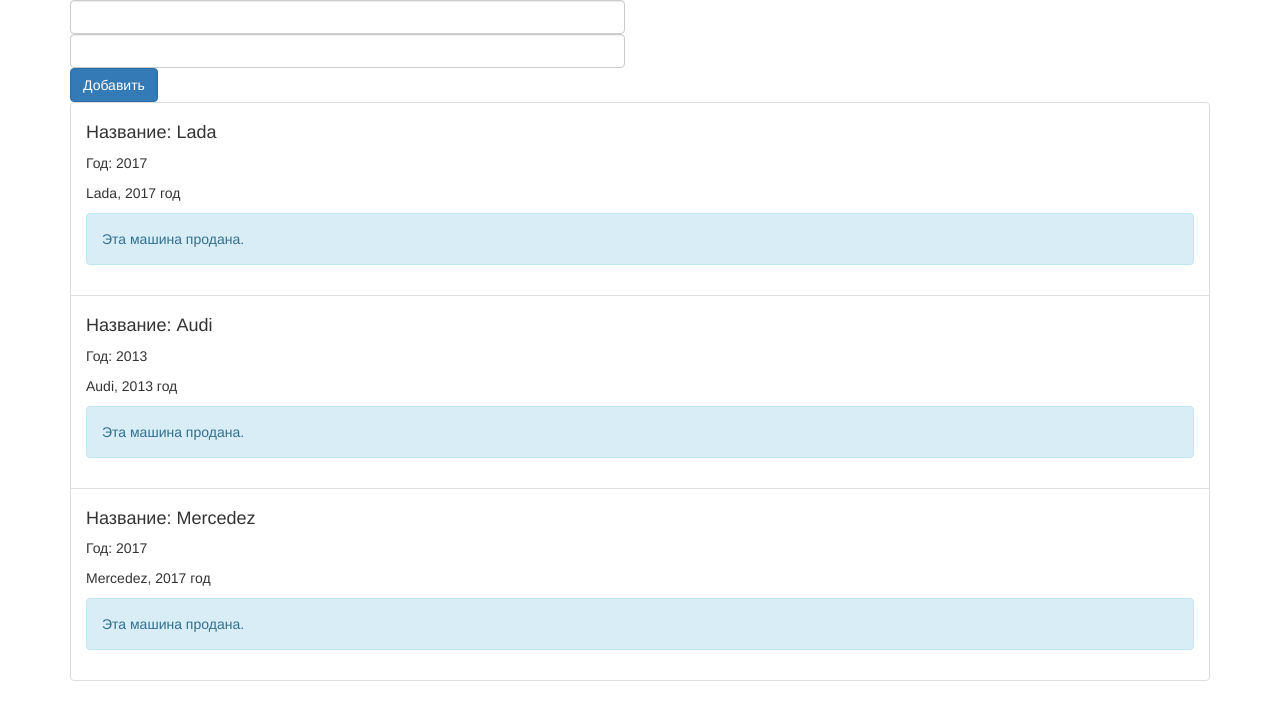
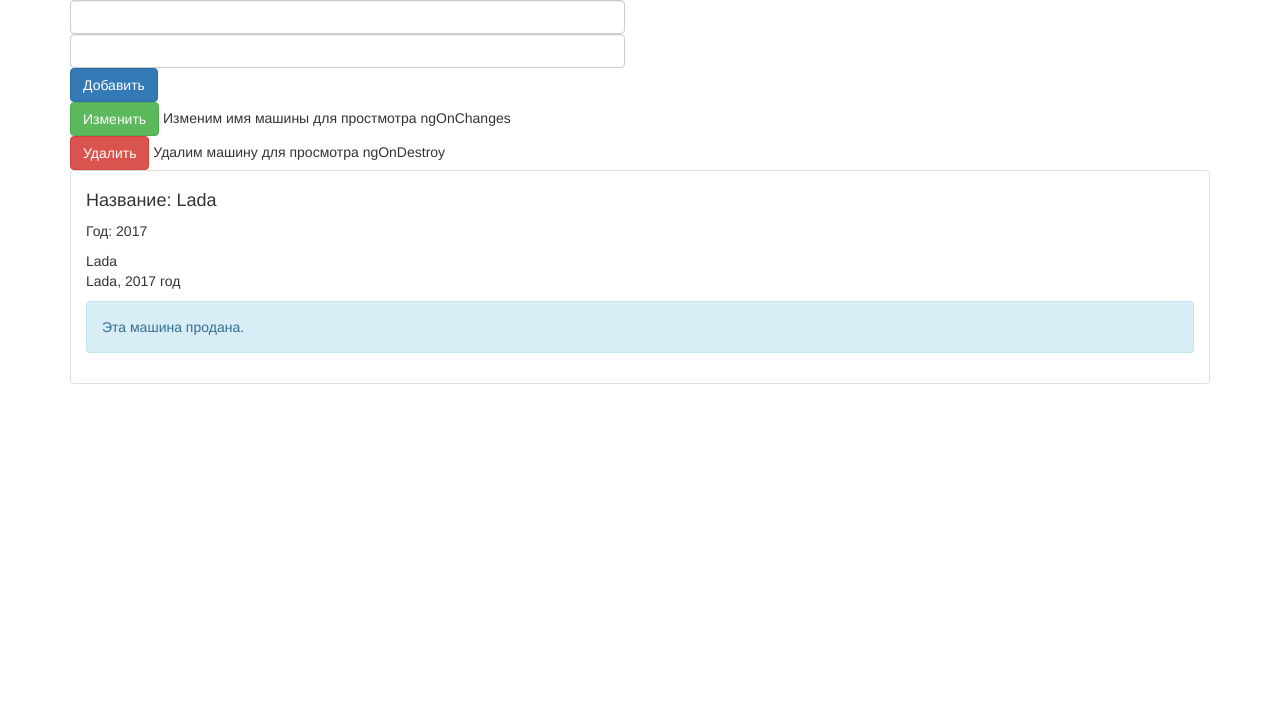
Before and after one commit to AstafievAndrey/ng-theory, an Angular app: page / in a window 1280 px wide. Shown: the top 720 px of the page. Built offline with nearby package versions, Linux system fonts and the light colour scheme.

Commit message:
жизненный цикл компонента

```diff
--- a/src/app/car/car.component.html
+++ b/src/app/car/car.component.html
@@ -4,5 +4,6 @@
 <p>
     Год: {{car.year}}
 </p>
+<span>{{name}}</span>
 <!--Выводим html переданный компоненту-->
 <ng-content></ng-content>
--- a/src/app/car/car.component.ts
+++ b/src/app/car/car.component.ts
@@ -1,24 +1,56 @@
-import {Component, OnInit, Input, ContentChild, ElementRef} from '@angular/core';
+import {
+    Component, OnInit, Input, ContentChild, ElementRef, OnChanges, SimpleChanges, DoCheck,
+    AfterContentInit, AfterContentChecked, AfterViewInit, AfterViewChecked, OnDestroy
+} from '@angular/core';
 
 @Component({
   selector: 'app-car',
   templateUrl: './car.component.html',
   styleUrls: ['./car.component.css']
 })
-export class CarComponent implements OnInit {
+export class CarComponent implements OnInit, OnChanges, DoCheck, AfterContentInit, AfterContentChecked,
+    AfterViewInit, AfterViewChecked, OnDestroy{
 
-    @Input()
-    car:{name:string,year:number};
+    @Input() car:{name:string,year:number};
+    @Input() name:string;
     @ContentChild('carName')
     carName:ElementRef;
 
-    ngAfterViewInit(){
-        console.log(this.carName);
+    constructor() {
+        console.log('constructor');
     }
 
-    constructor() { }
-
     ngOnInit() {
+        console.log('ngOnInit');
     }
 
+    ngOnChanges(changes:SimpleChanges){
+        //может принимать в себя аргументы
+        console.log('ngOnChanges',changes);
+    }
+
+    ngDoCheck(){
+        console.log('ngDoCheck');
+    }
+
+    ngAfterContentInit(){
+        console.log('ngAfterContentInit');
+    }
+
+    ngAfterContentChecked(){
+        console.log('ngAfterContentCheked');
+    }
+
+    ngAfterViewInit(){
+        console.log('ngAfterViewInit');
+    }
+
+    ngAfterViewChecked(){
+        // console.log(this.carName);
+        console.log('ngAfterViewChecked');
+    }
+
+    ngOnDestroy(){
+        console.log('ngOnDestroy');
+    }
 }
--- a/src/app/cars/cars.component.html
+++ b/src/app/cars/cars.component.html
@@ -5,8 +5,23 @@
     <div class="container">
         <div class="row">
             <div class="col-sm-12">
+                <button class="btn btn-success" (click)="changeCarName()">
+                    Изменить
+                </button>
+                Изменим имя машины для простмотра ngOnChanges
+                <br>
+                <button class="btn btn-danger" (click)="deleteCar">
+                    Удалить
+                </button>
+                Удалим машину для просмотра ngOnDestroy
+            </div>
+        </div>
+    </div>
+    <div class="container">
+        <div class="row">
+            <div class="col-sm-12">
                 <div class="list-group">
-                    <app-car class="list-group-item" *ngFor="let item of cars" [car]="item">
+                    <app-car class="list-group-item" *ngFor="let item of cars" [car]="item" [name]="item.name">
                         <p>
                             <span #carName>{{item.name}}</span>, <span>{{item.year}} год</span>
                         </p>
--- a/src/app/cars/cars.component.ts
+++ b/src/app/cars/cars.component.ts
@@ -9,9 +9,13 @@
 
     cars:[{name:string, year:number}] = [
         {name:'Lada',year:2017},
-        {name:'Audi',year:2013},
-        {name:'Mercedez',year:2017},
+        // {name:'Audi',year:2013},
+        // {name:'Mercedez',year:2017},
     ];
+
+    changeCarName(){
+        this.cars[0].name = "Change name";
+    }
 
     addCar(car:{name:string, year:number}){
         this.cars.push(car);
```
